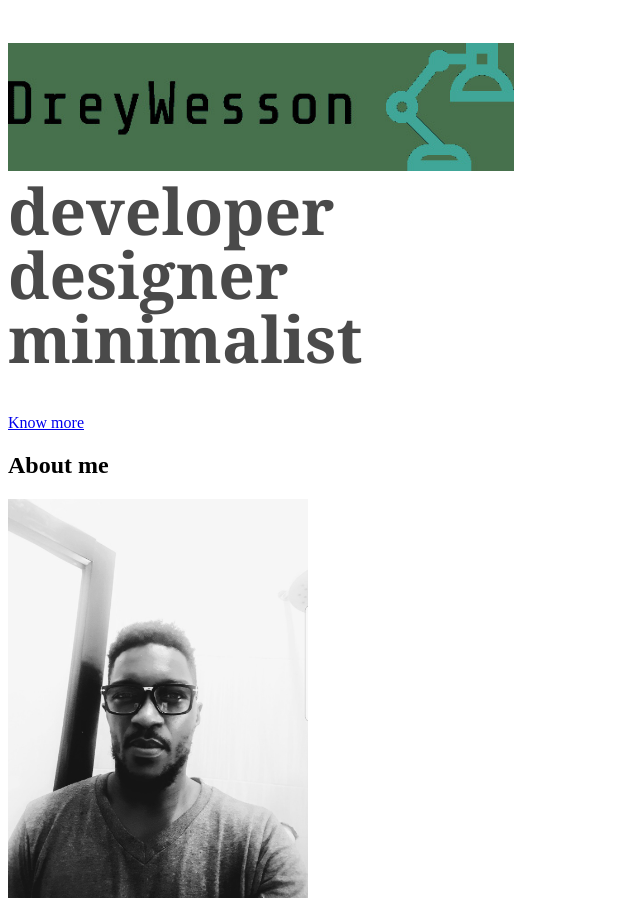
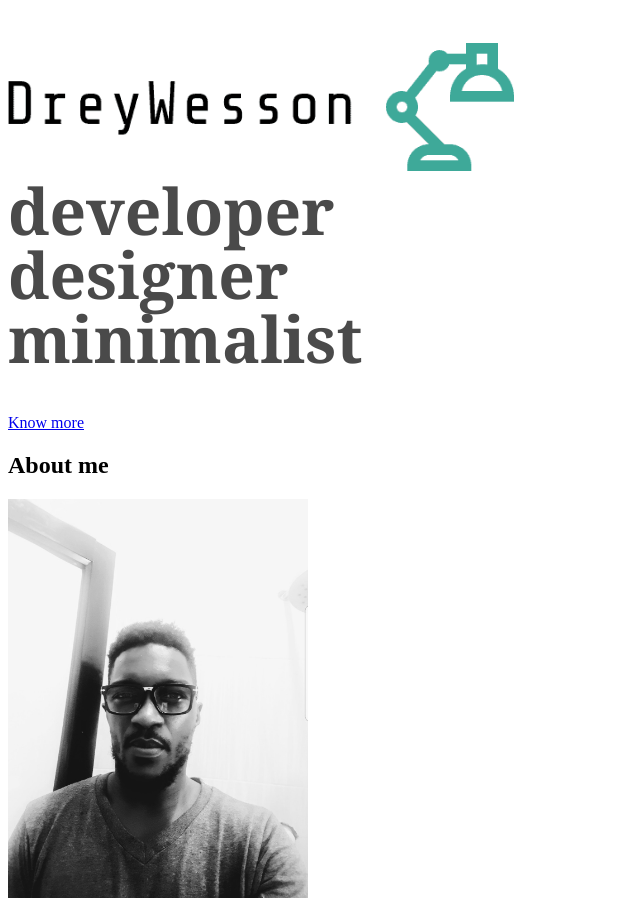
Before and after one commit to DreyWesson/my-portfolio, a website: page src/template.html in a window 1280 px wide. Shown: the top 901 px of the page, without its empty margins (0-640 px from the left). Drawn offline with nearby package versions, Linux system fonts and the light colour scheme.

Commit message:
fixing logo

```diff
--- a/src/template.html
+++ b/src/template.html
@@ -54,7 +54,11 @@
     <div id="hero" class="jumbotron">
       <div class="container">
         <h1 class="hero-title load-hidden role">
-        <img src="/src/assets/wesson-logo.jpg" alt="dreyWesson" style="width: 40%; max-width: 100%;" />
+        <img
+          src="/src/assets/wesson.png"
+          alt="dreyWesson"
+          style="width: 40%; max-width: 100%;"
+        />
           <br />
           developer
           <br />
```
Also changed, not shown: src/assets/wesson.png (renamed from src/assets/wesson-logo.png).
